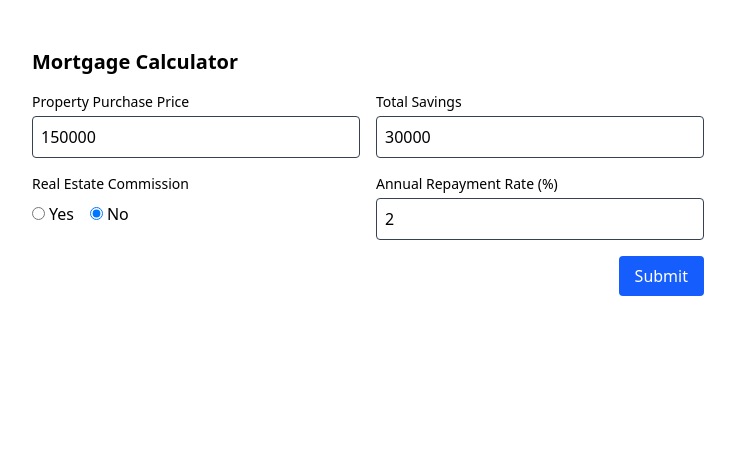
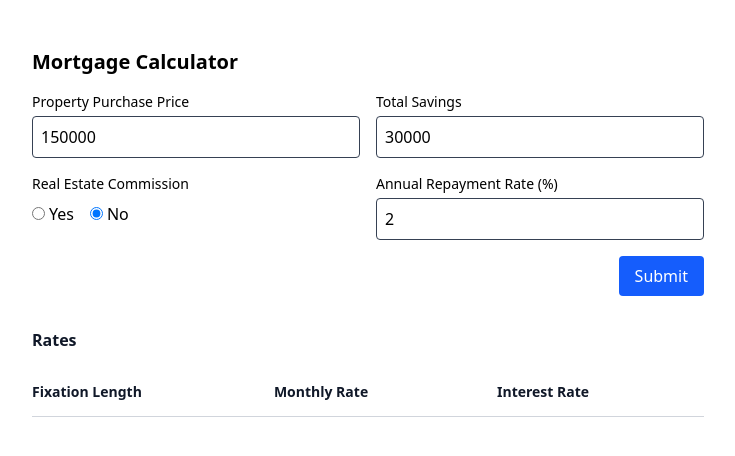
Before and after one commit to sorcal/hf-form, a Vue app: page / in a window 1280 px wide. Shown: the top 456 px of the page, without its empty margins (272-1007 px from the left). Built offline with nearby package versions, Linux system fonts and the light colour scheme; the HTML template or start-up script is replaced by a standard one.

Commit message:
add rates table

```diff
--- /dev/null
+++ b/src/api/mortgageApi.ts
@@ -0,0 +1,73 @@
+export interface Rate {
+  borrowingRate: number
+  monthlyRate: number
+}
+
+export async function fetchRates(payload: {
+  purchasePrice: number
+  loanAmount: number
+  annualRepayRate: number
+}): Promise<Record<string, Rate>> {
+  // TODO handle exceptions
+
+  // const fetchResponse = await fetch('https://hypofriend.de/q', {
+  //   headers: {
+  //     accept: '*/*',
+  //     'accept-language': 'en,de;q=0.9,cs;q=0.8',
+  //     'cache-control': 'no-cache',
+  //     'content-type': 'application/json',
+  //     pragma: 'no-cache',
+  //     'sec-fetch-dest': 'empty',
+  //     'sec-fetch-mode': 'cors',
+  //     'sec-fetch-site': 'same-origin',
+  //   },
+  //   referrer: 'https://hypofriend.de',
+  //   referrerPolicy: 'same-origin',
+  //   // body: '{"query":"query { root {rates_table( property_price: 340000, repayment:2, loan_amount: 315664, years_fixed: [5,10,15,20,25,30]) }}","variables":null}',
+  //   body: `{"query":"query { root {rates_table( property_price: ${payload.purchasePrice}, repayment: ${payload.annualRepayRate}, loan_amount: ${payload.loanAmount}, years_fixed: [5,10,15,20,25,30]) }}","variables":null}`,
+  //   method: 'POST',
+  //   mode: 'cors',
+  //   credentials: 'include',
+  // })
+  // const res = await fetchResponse.json()
+
+  const res = {
+    meta: {
+      serverTime: '2025-09-02T14:04:08+00:00',
+      status: 0,
+      key: 'OK',
+    },
+    data: {
+      root: {
+        ratesTable: {
+          '5': {
+            borrowingRate: 3.41,
+            monthlyRate: 541,
+          },
+          '10': {
+            borrowingRate: 3.5,
+            monthlyRate: 550,
+          },
+          '15': {
+            borrowingRate: 3.6,
+            monthlyRate: 560,
+          },
+          '20': {
+            borrowingRate: 3.95,
+            monthlyRate: 595,
+          },
+          '25': {
+            borrowingRate: 4.4,
+            monthlyRate: 640,
+          },
+          '30': {
+            borrowingRate: 4.45,
+            monthlyRate: 645,
+          },
+        },
+      },
+    },
+  }
+
+  return res?.data?.root?.ratesTable
+}
--- a/src/components/MortgageForm.vue
+++ b/src/components/MortgageForm.vue
@@ -50,6 +50,10 @@
   annualRepayRate: number | null
   realEstateCommission: boolean
 }
+
+const emit = defineEmits<{
+  submit: [data: FormData]
+}>()
 
 const formData = reactive<FormData>({
   purchasePrice: 150000,
@@ -119,8 +123,10 @@
   formDataErrors.totalSavings = ''
 }
 
-function onSubmit() {
-  console.log(onSubmit, formData)
+async function onSubmit() {
+  // validate all fields
+
+  emit('submit', formData)
 }
 
 watch(formData, (newData) => {
--- /dev/null
+++ b/src/components/MortgageRatesTable.vue
@@ -0,0 +1,58 @@
+<template>
+  <div>
+    <div class="sm:flex sm:items-center">
+      <div class="sm:flex-auto">
+        <h1 class="text-base font-semibold text-gray-900">Rates</h1>
+      </div>
+    </div>
+    <div class="mt-4 flow-root">
+      <div class="-mx-4 -my-2 overflow-x-auto sm:-mx-6 lg:-mx-8">
+        <div class="inline-block min-w-full py-2 align-middle sm:px-6 lg:px-8">
+          <table class="relative min-w-full divide-y divide-gray-300">
+            <thead>
+              <tr>
+                <th
+                  scope="col"
+                  class="py-3.5 pl-4 pr-3 text-left text-sm font-semibold text-gray-900 sm:pl-0"
+                >
+                  Fixation Length
+                </th>
+                <th scope="col" class="px-3 py-3.5 text-left text-sm font-semibold text-gray-900">
+                  Monthly Rate
+                </th>
+                <th scope="col" class="px-3 py-3.5 text-left text-sm font-semibold text-gray-900">
+                  Interest Rate
+                </th>
+              </tr>
+            </thead>
+            <tbody class="divide-y divide-gray-200">
+              <tr v-for="rate in rates" :key="rate.years">
+                <td
+                  class="whitespace-nowrap py-4 pl-4 pr-3 text-sm font-medium text-gray-900 sm:pl-0"
+                >
+                  {{ rate.years }} Years
+                </td>
+                <td class="whitespace-nowrap px-3 py-4 text-sm text-gray-500">
+                  {{ rate.monthlyRate }} €
+                </td>
+                <td class="whitespace-nowrap px-3 py-4 text-sm text-gray-500">
+                  {{ rate.borrowingRate.toFixed(2) }} %
+                </td>
+              </tr>
+            </tbody>
+          </table>
+        </div>
+      </div>
+    </div>
+  </div>
+</template>
+
+<script setup lang="ts">
+defineProps<{
+  rates: Array<{
+    years: string
+    monthlyRate: number
+    borrowingRate: number
+  }>
+}>()
+</script>
--- a/src/views/MortgageCalculatorView.vue
+++ b/src/views/MortgageCalculatorView.vue
@@ -1,10 +1,46 @@
 <template>
   <main class="max-w-2xl mx-auto py-12">
     <h1 class="text-xl font-semibold">Mortgage Calculator</h1>
-    <MortgageForm class="mt-4" />
+    <MortgageForm class="mt-4" @submit="getRates" />
+
+    <MortgageRatesTable class="mt-8" :rates="rates" />
   </main>
 </template>
 
 <script setup lang="ts">
 import MortgageForm from '../components/MortgageForm.vue'
+import MortgageRatesTable from '@/components/MortgageRatesTable.vue'
+import { ref } from 'vue'
+import { fetchRates, type Rate } from '@/api/mortgageApi.ts'
+
+interface RateWithYears extends Rate {
+  years: string
+}
+
+const rates = ref<RateWithYears[]>([])
+
+async function getRates(data) {
+  // validate all fields
+
+  rates.value = []
+
+  const loanAmount = data.purchasePrice! - data.totalSavings!
+
+  try {
+    const res = await fetchRates({
+      purchasePrice: data.annualRepayRate!,
+      loanAmount: loanAmount,
+      annualRepayRate: data.annualRepayRate!,
+    })
+
+    console.log(res)
+
+    rates.value = Object.entries(res).map(([key, value]) => ({
+      years: key,
+      ...value,
+    }))
+  } catch {
+    // TODO handle error
+  }
+}
 </script>
```
